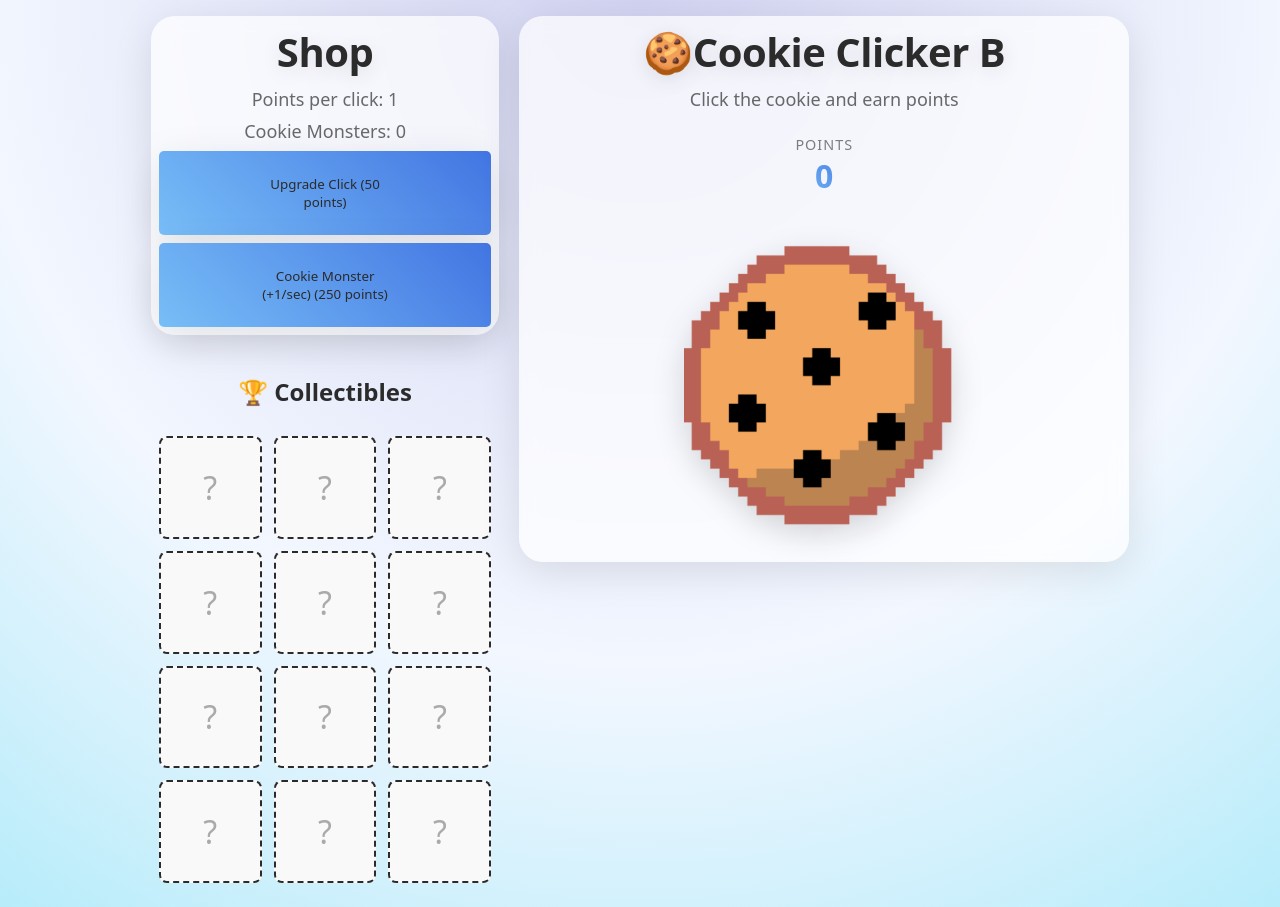
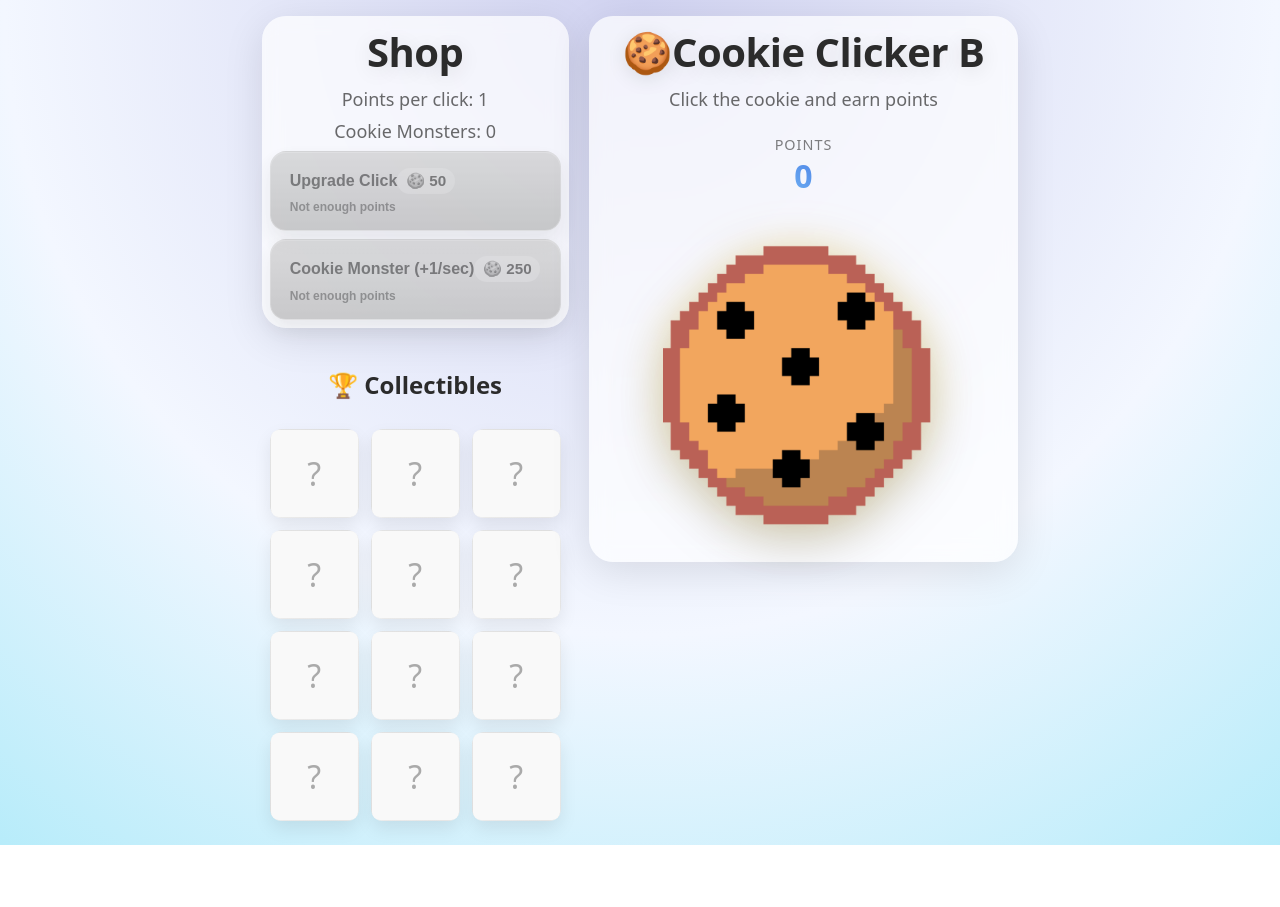
Before and after one commit to VeikkaND/Cookie_Clicker_Rewards, a React (Vite) app: page / in a window 1280 px wide. After the commit the page ends 845 px from the top, so only its background shows below. Built offline with nearby package versions, Linux system fonts and the light colour scheme.

Commit message:
UI improvements

```diff
--- a/src/components/CollectibleCelebration.jsx
+++ b/src/components/CollectibleCelebration.jsx
@@ -4,8 +4,14 @@ export default function CollectibleCelebration({ collectible, onClose }) {
     if (!collectible) return null;
 
     return (
-        <div className={style.overlay} onClick={onClose}>
-            <div className={style.modal} onClick={(e) => e.stopPropagation()}>
+        <div className={style.overlay}>
+            <div className={`${style.modal} ${style[collectible.rarity]}`} onClick={(e) => e.stopPropagation()}>
+                <div className={style.particles}>
+                    <span>✨</span>
+                    <span>⭐</span>
+                    <span>✨</span>
+                    <span>🍪</span>
+                </div>
                 <div className={style.sparkleRow}>🎉 🎉 🎉</div>
                 <p className={style.label}>New Collectible Unlocked!</p>
                 <div className={style.iconWrap}>
@@ -15,6 +21,7 @@ export default function CollectibleCelebration({ collectible, onClose }) {
                     }
                 </div>
                 <h2 className={style.name}>{collectible.name}</h2>
+                <p className={`${style.rarity} ${style[collectible.rarity]}`}> {collectible.rarity}</p>
                 <p className={style.description}>{collectible.description}</p>
                 <button className={style.button} onClick={onClose}>Awesome!</button>
             </div>
--- a/src/components/Collectibles.jsx
+++ b/src/components/Collectibles.jsx
@@ -14,19 +14,19 @@ import catzetteImage from "../assets/catzette.png";
 // Ylhäällä import asseteista image, muokkaa alemmas sen mukaiseksi.
 export const COLLECTIBLES = [
     //Event based Collectibles
-    { id: 0, image: pikuraImage, name: "Golden Cookie", description: "A shiny golden cookie", hint: "Ever heard of a pop up cookie?" },
-    { id: 1, image: cookieImage, rolling: true, name: "Rolling Cookie", description: "They see me rollin...", hint: "Something might move horizontally, click it!" },
-    { id: 2, image: coinImage, name: "Critical Hit", description: "Big Click Big Hit", hint: "Surely a critical hit of enough caliber flips this open" },
-    { id: 3, image: wineglassImage, name: "Cookie Monsterrr", description: "He will be eating ur cookies", hint: "Have you tried adding some monsters?" },
-    { id: 4, image: catzetteImage, name: "Meow", description: "That was one hot meow", hint: "Keep on clicking" },
-    { id: 5, emoji: "⁶🤷‍♂️⁷", name: "67", description: "Hahaha funny meme", hint: "Click really fast... like really fast" },
+    { id: 0, image: pikuraImage, rarity: "legendary", name: "Golden Cookie", description: "A shiny golden cookie", hint: "Ever heard of a pop up cookie?" },
+    { id: 1, image: cookieImage, rarity: "epic", rolling: true, name: "Rolling Cookie", description: "They see me rollin...", hint: "Something might move horizontally, click it!" },
+    { id: 2, image: coinImage, rarity: "rare", name: "Critical Hit", description: "Big Click Big Hit", hint: "Surely a critical hit of enough caliber flips this open" },
+    { id: 3, image: wineglassImage, rarity: "rare", name: "Cookie Monsterrr", description: "He will be eating ur cookies", hint: "Have you tried adding some monsters?" },
+    { id: 4, image: catzetteImage, rarity: "epic", name: "Meow", description: "That was one hot meow", hint: "Keep on clicking" },
+    { id: 5, emoji: "⁶🤷‍♂️⁷", rarity: "legendary", name: "67", description: "Hahaha funny meme", hint: "Click really fast... like really fast" },
     //Point based Collectibles
-    { id: 6, image: pizzaImage, name: "100 Points!", description: "Great job!", hint: "Reach 100 points" },
-    { id: 7, image: cake1Image, name: "500 Points!", description: "Wow you made it here!", hint: "Reach 500 points" },
-    { id: 8, image: cake2Image, name: "2500 Points!", description: "Thats alot of points!", hint: "Reach 2500 points" },
-    { id: 9, image: cake3Image, name: "10000 Points!", description: "Wow, you sure are something", hint: "Reach 10 000 points" },
-    { id: 10, image: cake4Image, name: "40 000 Points!", description: "Really?", hint: "Reach 40 000 points" },
-    { id: 11, image: cake5Image, name: "100 000 ish Points!", description: "You thought it was 1 million?", hint: "Reach X XXX XXX points" },
+    { id: 6, image: pizzaImage, rarity: "common", name: "100 Points!", description: "Great job!", hint: "Reach 100 points" },
+    { id: 7, image: cake1Image, rarity: "common", name: "500 Points!", description: "Wow you made it here!", hint: "Reach 500 points" },
+    { id: 8, image: cake2Image, rarity: "rare", name: "2500 Points!", description: "Thats alot of points!", hint: "Reach 2500 points" },
+    { id: 9, image: cake3Image, rarity: "epic", name: "10000 Points!", description: "Wow, you sure are something", hint: "Reach 10 000 points" },
+    { id: 10, image: cake4Image, rarity: "legendary", name: "40 000 Points!", description: "Really?", hint: "Reach 40 000 points" },
+    { id: 11, image: cake5Image, rarity: "legendary", name: "100 000 ish Points!", description: "You thought it was 1 million?", hint: "Reach X XXX XXX points" },
 ];
 
 const COUNTED_IDS = [0, 1, 2];
@@ -44,7 +44,7 @@ export default function Collectibles({ unlockedIds = [], collectibleCounts = {}
                         <div key={item.id} className={style.slot}>
                             <div className={`${style.slotInner} ${unlocked ? style.flipped : ""}`}>
                                 <div className={style.slotFront}>?</div>
-                                <div className={style.slotBack}>
+                                <div className={`${style.slotBack} ${style[item.rarity]}`}>
                                     {item.image
                                         ? <img
                                             src={item.image}
@@ -62,11 +62,13 @@ export default function Collectibles({ unlockedIds = [], collectibleCounts = {}
                                 {unlocked ? (
                                     <>
                                         <span className={style.tooltipName}>{item.name}</span>
+                                        <span className={style.tooltipRarity}>{item.rarity}</span>
                                         <span className={style.tooltipDesc}>{item.description}</span>
                                     </>
                                 ) : (
                                     <>
                                         <span className={style.tooltipName}>???</span>
+                                        <span className={style.tooltipRarity}>{item.rarity}</span>
                                         <span className={style.tooltipDesc}>{item.hint}</span>
                                     </>
                                 )}
--- a/src/components/Shop.jsx
+++ b/src/components/Shop.jsx
@@ -10,13 +10,25 @@ export default function Shop({title,cost,points,onBuy})
     };
 
     return (
-        <div>
-            <button
-                onClick={handleClick}
-                className={style.upgrade}
-            >
-                {title} ({cost} points)
-            </button>
+<div className={style.shopItem}>
+    <button
+        onClick={handleClick}
+        className={`${style.upgrade} ${points < cost ? style.disabled : ""}`}
+    >
+        <div className={style.upgradeTop}>
+            <span className={style.upgradeTitle}>
+                {title}
+            </span>
+
+            <span className={style.upgradeCost}>
+                🍪 {cost}
+            </span>
         </div>
+
+        <div className={style.upgradeBottom}>
+            {points >= cost ? "Available" : "Not enough points"}
+        </div>
+    </button>
+</div>
     );
 }
--- a/src/components/style.module.css
+++ b/src/components/style.module.css
@@ -3,9 +3,11 @@
     height: 280px;
     margin: 1.5rem;
     cursor: pointer;
+    transition: transform 0.08s ease, filter 0.2s ease;
 
-    transition: transform 0.1s ease, filter 0.1s ease;
-    filter: drop-shadow(0 10px 15px rgba(0,0,0,0.15));
+    filter:
+        drop-shadow(0 18px 25px rgba(0,0,0,0.18))
+        drop-shadow(0 0 20px rgba(255, 200, 0, 0.25));
 
     user-select: none;
     -webkit-user-select: none;
@@ -13,15 +15,20 @@
 }
 
 .cookie:hover {
-    transform: scale(1.05);
-    filter: drop-shadow(0 0 20px rgba(255, 180, 0, 0.4));
+    transform: scale(1.07);
+    filter:
+        drop-shadow(0 25px 35px rgba(0,0,0,0.25))
+        drop-shadow(0 0 30px rgba(255, 180, 0, 0.5));
 }
 
 .cookie:active {
-    transform: scale(0.95);
-    filter: brightness(0.9);
+    transform: scale(0.94);
 }
 
+@keyframes idleFloat {
+    0%, 100% { transform: translateY(0px); }
+    50% { transform: translateY(-6px); }
+}
 .plusOne {
     position: absolute;
     font-size: 1.5rem;
@@ -41,22 +48,101 @@
     }
 }
 
+.shopItem {
+    width: 100%;
+}
+
 .upgrade {
-    border-radius: 5px;
-    border: none;
-    padding-block: 1.5rem;
-    padding-inline: 6rem;
+    width: 100%;
+    border: 1px solid rgba(255,255,255,0.4);
+    border-radius: 16px;
+    padding: 1rem 1.2rem;
+    background: linear-gradient(180deg, #ffe6a6, #ffbf4d);
+    color: #2b2b2b;
+    cursor: pointer;
+    display: flex;
+    flex-direction: column;
+    gap: 0.4rem;
+    transition: all 0.15s ease;
+    box-shadow:
+        0 10px 20px rgba(0,0,0,0.12),
+        inset 0 1px 0 rgba(255,255,255,0.5);
 
-    font-family: system-ui, -apple-system, Segoe UI, Roboto, sans-serif;
-    color: #2b2b2b;
+    position: relative;
+    overflow: hidden;
 
-    background: linear-gradient(45deg, #78bef7, #4275e2);
+}
+.upgrade::before {
+    content: "";
 
-    box-shadow: 0 10px 40px rgba(0,0,0,0.1);
+    position: absolute;
+    inset: 0;
+
+    background:
+        linear-gradient(
+            120deg,
+            transparent,
+            rgba(255,255,255,0.25),
+            transparent
+        );
+
+    transform: translateX(-120%);
+    transition: transform 0.6s ease;
+}
+
+.upgrade:hover::before {
+    transform: translateX(120%);
 }
 
 .upgrade:hover {
-    transform: scale(1.03);
+    transform: translateY(-3px) scale(1.02);
+
+    box-shadow:
+        0 18px 40px rgba(0,0,0,0.18),
+        0 0 25px rgba(255, 180, 0, 0.3);
+}
+
+.upgrade:active {
+    transform: scale(0.97);
+}
+
+.upgradeTop {
+    display: flex;
+    justify-content: space-between;
+    align-items: center;
+}
+
+.upgradeTitle {
+    font-size: 1rem;
+    font-weight: 800;
+}
+
+.upgradeCost {
+    font-size: 0.95rem;
+    font-weight: 700;
+    background: rgba(255,255,255,0.35);
+    padding: 0.25rem 0.55rem;
+    border-radius: 999px;
+}
+
+.upgradeBottom {
+    font-size: 0.75rem;
+    font-weight: 600;
+    opacity: 0.75;
+
+    text-align: left;
+}
+
+.disabled {
+    filter: grayscale(1) brightness(0.85);
+    opacity: 0.6;
+}
+
+.disabled:hover {
+    transform: none;
+
+    box-shadow:
+        0 10px 25px rgba(0,0,0,0.12);
 }
 
 .collectiblesRow {
@@ -80,16 +166,28 @@
 }
 .slot {
     aspect-ratio: 1;
-    border: 2px dashed #2b2b2b;
-    border-radius: 8px;
+    border-radius: 12px;
+    background: linear-gradient(145deg, #ffffff, #f0f0f0);
+    border: 1px solid rgba(0,0,0,0.08);
+
     display: flex;
     align-items: center;
     justify-content: center;
+
     font-size: 2rem;
-    background: #f9f9f9;
-    color: #353535;
-    box-sizing: border-box;
+
+    box-shadow:
+        0 8px 18px rgba(0,0,0,0.08);
+
+    transition: transform 0.15s ease, box-shadow 0.15s ease;
+
     position: relative;
+}
+
+.slot:hover {
+    transform: translateY(-2px);
+    box-shadow:
+        0 14px 30px rgba(0,0,0,0.12);
 }
 .slot:hover .tooltip {
     opacity: 1;
@@ -134,6 +232,13 @@
     font-size: 0.65rem;
     opacity: 0.8;
     line-height: 1.3;
+}
+.tooltipRarity {
+    font-size: 0.6rem;
+    font-weight: 700;
+    letter-spacing: 1px;
+    text-transform: uppercase;
+    opacity: 0.75;
 }
 .slotInner {
     width: 100%;
@@ -190,3 +295,28 @@
     from { transform: rotate(0deg); }
     to   { transform: rotate(360deg); }
 }
+
+.common {
+    background: linear-gradient(#f4f4f4, #d9d9d9);
+    border: #bdbdbd;
+}
+
+.rare {
+    background: linear-gradient(#dff1ff, #9fd3ff);
+    border: #4ea1ff;
+    box-shadow: 0 0 10px rgba(78,161,255,0.35);
+}
+
+.epic {
+    background: linear-gradient(#f3ddff, #d18cff);
+    border: #b84dff;
+    box-shadow: 0 0 14px rgba(184,77,255,0.4);
+}
+
+.legendary {
+    background: linear-gradient(#fff4c7, #ffd54f);
+    border: #ffb300;
+    box-shadow:
+        0 0 12px rgba(255,179,0,0.6),
+        0 0 28px rgba(255,215,0,0.45);
+}
--- a/src/view/style.module.css
+++ b/src/view/style.module.css
@@ -11,7 +11,7 @@
 
 .cardContainer {
     display: grid;
-    grid-template-columns: 0.8fr 1.4fr;
+    grid-template-columns: 1fr 1.4fr;
     gap: 20px;
     align-items: start;
 }
```
Also changed, not shown: src/components/CollectibleCelebration.module.css (+212 -28 lines).
